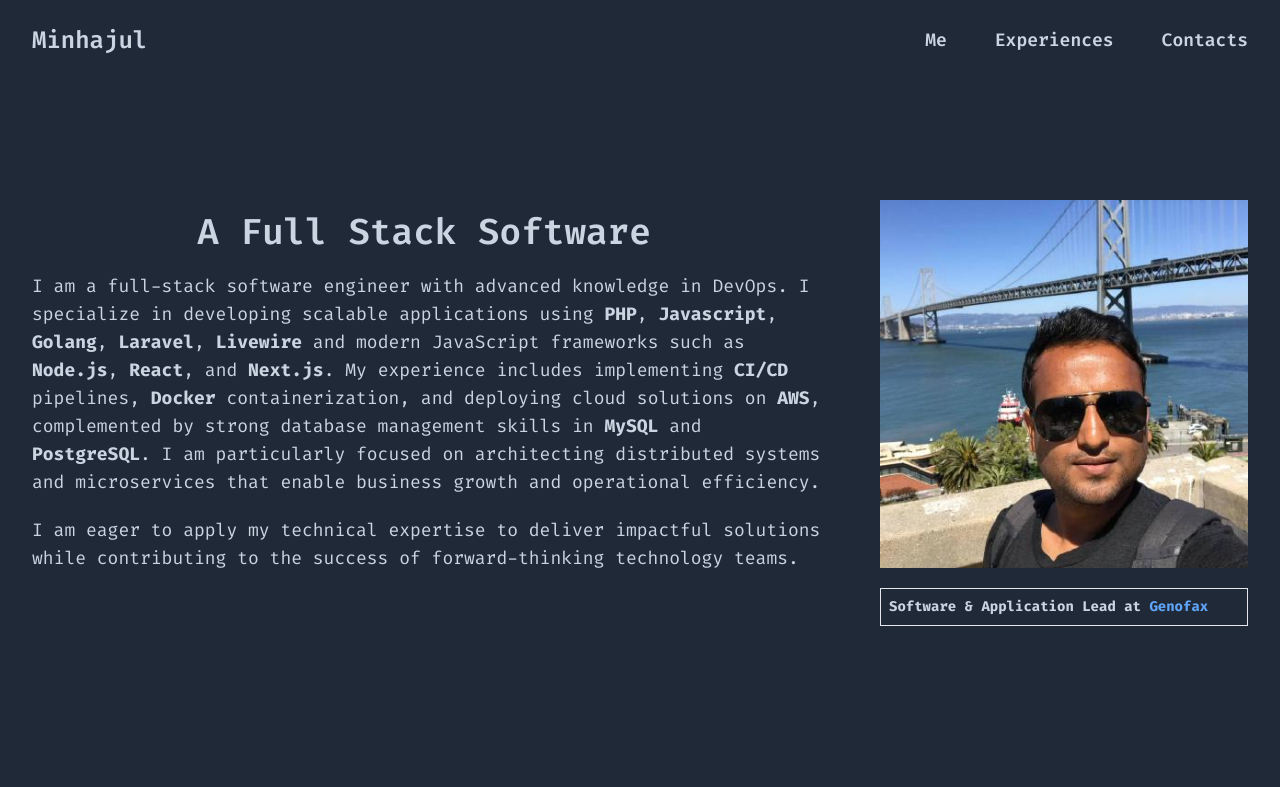
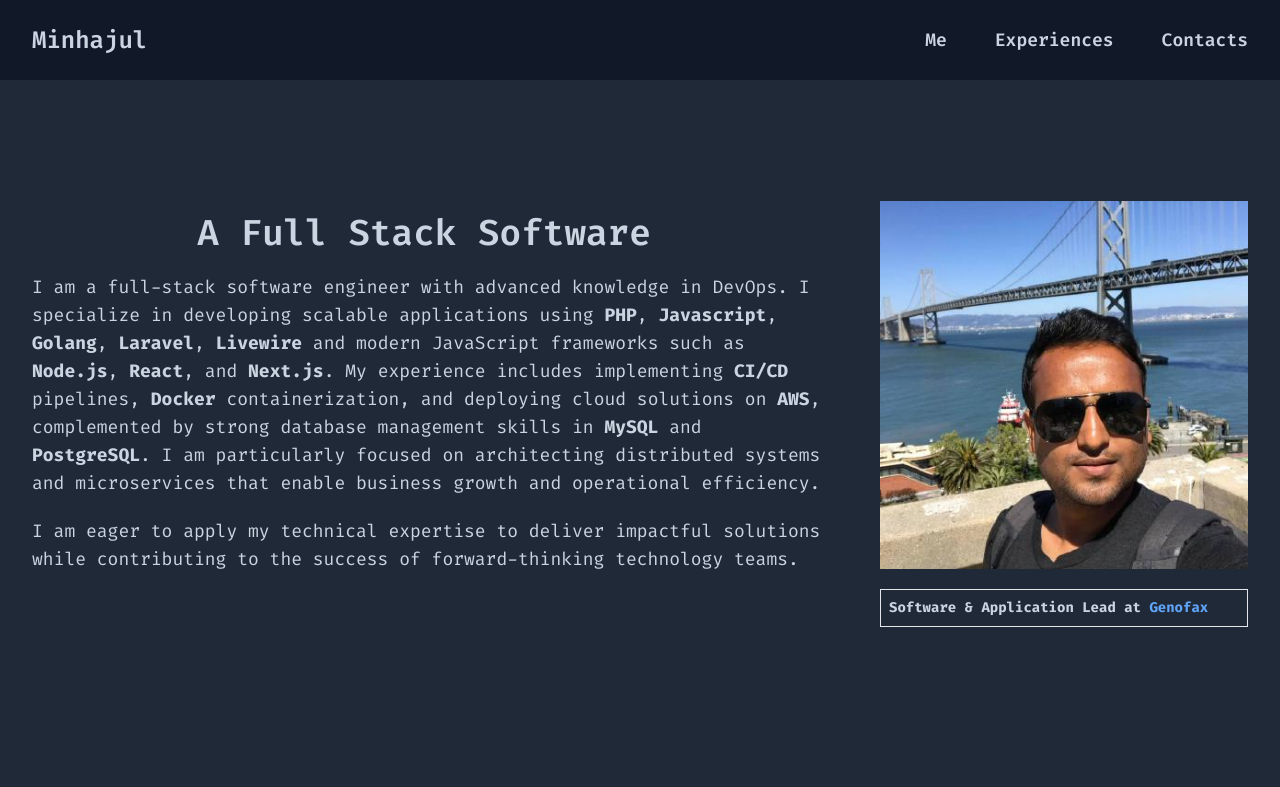
Before and after one commit to minhajul/minhajul.info, a Next.js app: page / in a window 1280 px wide. Shown: the top 787 px of the page. Built offline with nearby package versions, Linux system fonts and the light colour scheme.

Commit message:
Added stricky header

```diff
--- a/src/components/Header.js
+++ b/src/components/Header.js
@@ -20,7 +20,7 @@ export default function Header() {
     }
 
     return (
-        <header>
+        <header className="sticky top-0 z-50 bg-gray-900/95 backdrop-blur-sm border-b border-gray-800">
             <nav aria-label="Global" className="mx-auto flex max-w-7xl items-center justify-between p-6 lg:px-8">
                 <div className="flex lg:flex-1">
                     <Link href="/" className="text-2xl font-semibold text-slate-300 hover:text-white">
@@ -115,5 +115,101 @@ export default function Header() {
                 </DialogPanel>
             </Dialog>
         </header>
+
+        // <header>
+        //     <nav aria-label="Global" className="mx-auto flex max-w-7xl items-center justify-between p-6 lg:px-8">
+        //         <div className="flex lg:flex-1">
+        //             <Link href="/" className="text-2xl font-semibold text-slate-300 hover:text-white">
+        //                 Minhajul
+        //             </Link>
+        //         </div>
+        //         <div className="flex lg:hidden">
+        //             <button
+        //                 type="button"
+        //                 onClick={() => setMobileMenuOpen(true)}
+        //                 className="-m-2.5 inline-flex items-center justify-center rounded-md p-2.5 text-slate-300 hover:text-white"
+        //             >
+        //                 <Bars3Icon aria-hidden="true" className="size-6" />
+        //             </button>
+        //         </div>
+        //         <PopoverGroup className="hidden lg:flex lg:gap-x-12">
+        //             <Link href="/" className="flex items-center gap-x-1 text-lg font-semibold text-slate-300 hover:text-white">
+        //                 Me
+        //             </Link>
+        //
+        //             {/*<Link href="/" className="flex items-center gap-x-1 text-lg font-semibold text-slate-300 hover:text-white">*/}
+        //             {/*    Projects*/}
+        //             {/*</Link>*/}
+        //
+        //             <Link href="/experiences" className="flex items-center gap-x-1 text-lg font-semibold text-slate-300 hover:text-white">
+        //                 Experiences
+        //             </Link>
+        //
+        //             <Link href="/contact" className="flex items-center gap-x-1 text-lg font-semibold text-slate-300 hover:text-white">
+        //                 Contacts
+        //             </Link>
+        //         </PopoverGroup>
+        //     </nav>
+        //
+        //     <Dialog open={mobileMenuOpen} onClose={setMobileMenuOpen} className="lg:hidden">
+        //         <div className="fixed inset-0 z-50" />
+        //         <DialogPanel className="fixed inset-y-0 right-0 z-50 w-full overflow-y-auto bg-gray-800 p-6 sm:max-w-sm sm:ring-1 sm:ring-gray-900/10">
+        //             <div className="flex justify-between text-right">
+        //                 <Link
+        //                     href="/"
+        //                     className="text-2xl font-semibold text-slate-300 hover:text-white"
+        //                     onClick={handleMenuClick}
+        //                 >
+        //                     Minhajul
+        //                 </Link>
+        //                 <button
+        //                     type="button"
+        //                     onClick={() => setMobileMenuOpen(false)}
+        //                     className="-m-2.5 rounded-md p-2.5 text-slate-300 hover:text-white"
+        //                 >
+        //                     <span className="sr-only">Close menu</span>
+        //                     <XMarkIcon aria-hidden="true" className="size-6" />
+        //                 </button>
+        //             </div>
+        //             <div className="mt-6 flow-root">
+        //                 <div className="-my-6 divide-y divide-gray-500/10">
+        //                     <div className="space-y-2 py-6">
+        //                         <Link
+        //                             href="/"
+        //                             className="-mx-3 block rounded-lg px-3 py-2 text-lg font-semibold text-slate-300 hover:text-white"
+        //                             onClick={handleMenuClick}
+        //                         >
+        //                             Me
+        //                         </Link>
+        //
+        //                         {/*<Link
+        //                             href="/"
+        //                             className="-mx-3 block rounded-lg px-3 py-2 text-lg font-semibold text-slate-300 hover:text-white"
+        //                             onClick={handleMenuClick}
+        //                         >
+        //                             Projects
+        //                         </Link>*/}
+        //
+        //                         <Link
+        //                             href="/experiences"
+        //                             className="-mx-3 block rounded-lg px-3 py-2 text-lg font-semibold text-slate-300 hover:text-white"
+        //                             onClick={handleMenuClick}
+        //                         >
+        //                             Experiences
+        //                         </Link>
+        //
+        //                         <Link
+        //                             href="/contact"
+        //                             className="-mx-3 block rounded-lg px-3 py-2 text-lg font-semibold text-slate-300 hover:text-white"
+        //                             onClick={handleMenuClick}
+        //                         >
+        //                             Contacts
+        //                         </Link>
+        //                     </div>
+        //                 </div>
+        //             </div>
+        //         </DialogPanel>
+        //     </Dialog>
+        // </header>
     )
 }
```
